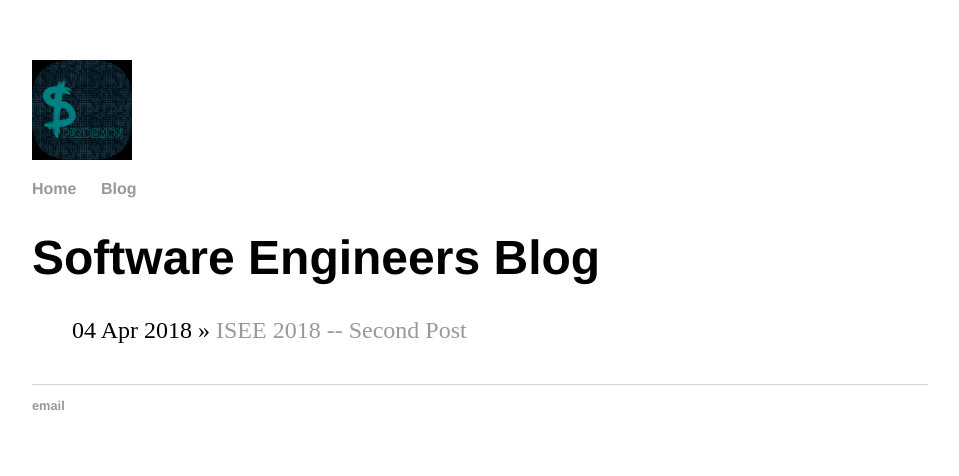
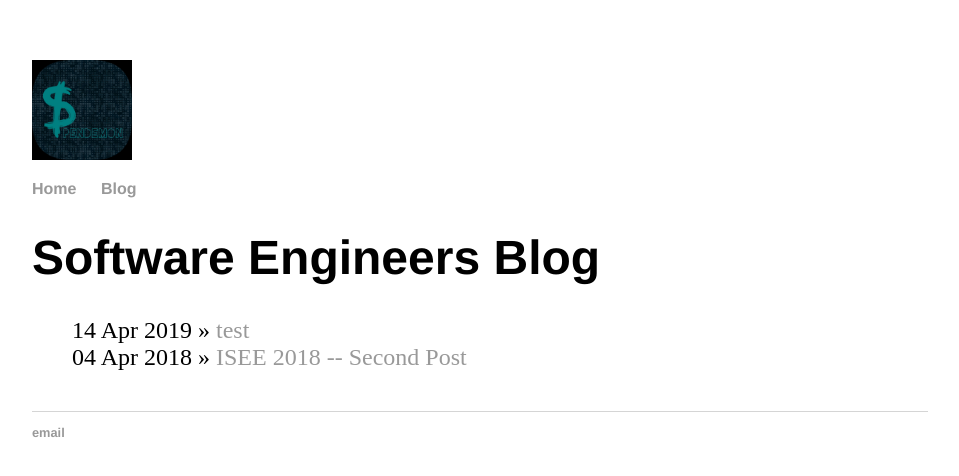
Before and after one commit to 785pavan/isee2019-SPENDEMON, a Jekyll site: the page built from docs/blog/index.html, in a window 1280 px wide. Shown: the top 476 px of the page, without its empty margins (160-1119 px from the left). Built offline with Jekyll 4.4.1, drawn with Linux system fonts in a browser that asks for light colours; a file with an impossible date is left out.

Commit message:
updated test post

```diff
--- a/docs/_posts/2018-04-14-ISEE-2019-Test-Post.md
+++ b/docs/_posts/2019-04-14-ISEE-2019-Test-Post.md
@@ -1,7 +1,7 @@
 ---
 layout: post
 title: test
-date: 20191404-12
+date: 2019-04-14
 ---
 # Header1
 * point1
```
